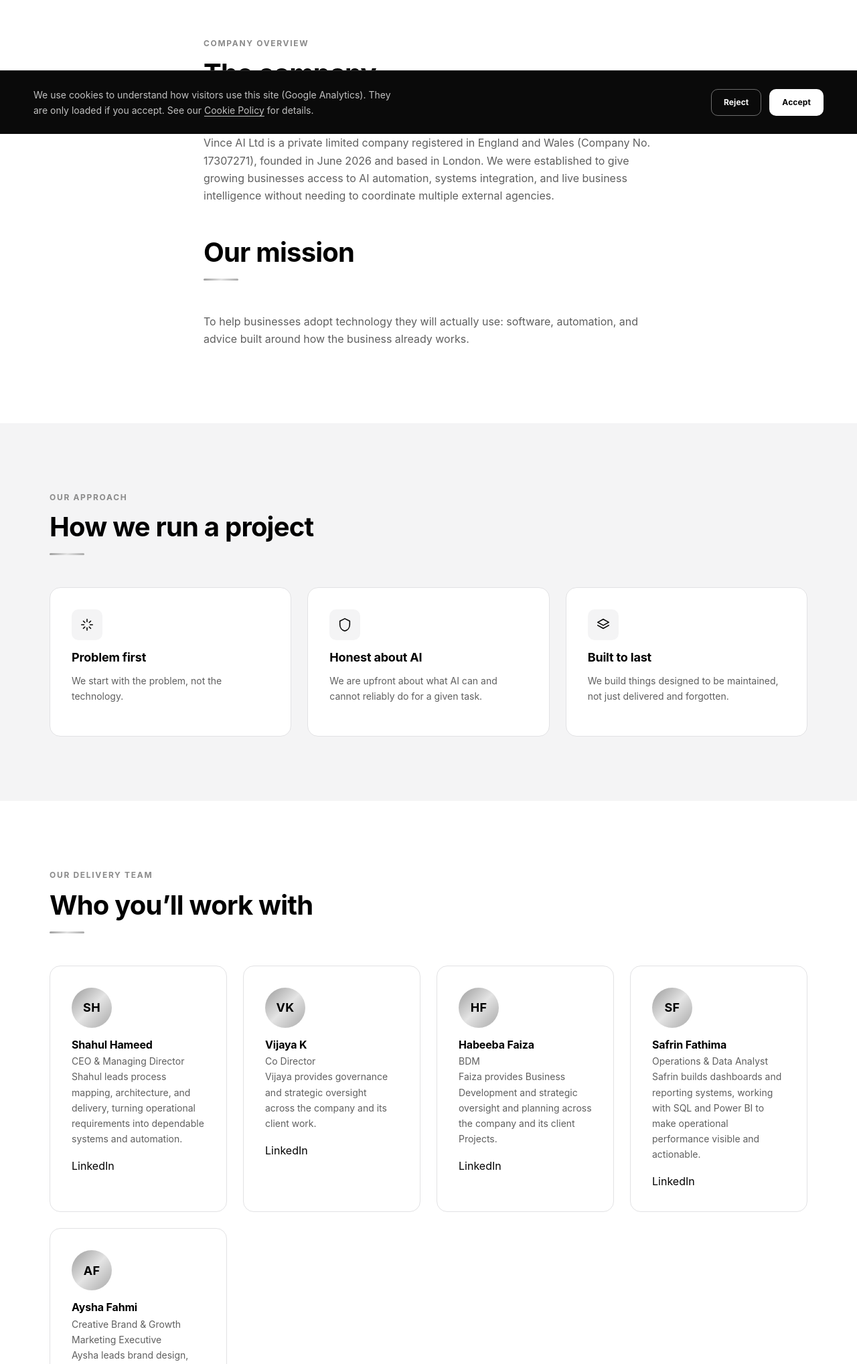
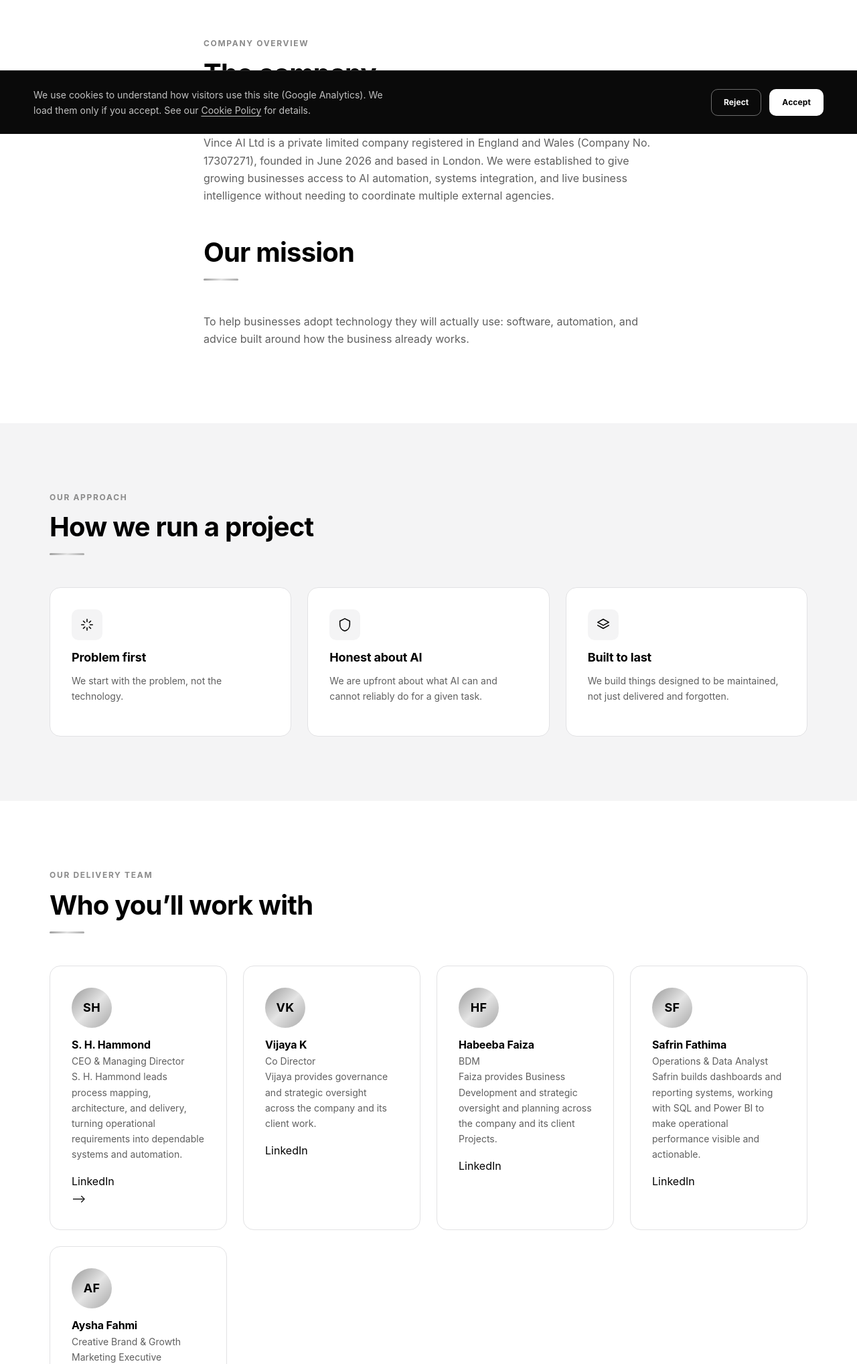
Before and after one commit to Shahul16/vinceai-website, a plain HTML site: page about.html in a window 1280 px wide. Shown: the part 600-2637 px from the top of the page at 67% size. Drawn offline with Linux system fonts and the light colour scheme.

Commit message:
Update about.html

```diff
--- a/about.html
+++ b/about.html
@@ -118,9 +118,9 @@
     <div class="grid grid--4">
       <article class="card team-card reveal">
         <span class="avatar" aria-hidden="true">SH</span>
-        <h3>Shahul Hameed</h3><p class="role">CEO &amp; Managing Director</p>
-        <p>Shahul leads process mapping, architecture, and delivery, turning operational requirements into dependable systems and automation.</p>
-        <a href="https://www.linkedin.com/in/shahulhameed16" rel="noopener" target="_blank">LinkedIn</a>
+        <h3>S. H. Hammond</h3><p class="role">CEO &amp; Managing Director</p>
+        <p>S. H. Hammond leads process mapping, architecture, and delivery, turning operational requirements into dependable systems and automation.</p>
+        <a href="https://www.linkedin.com/in/shahulhameed1" rel="noopener" target="_blank">LinkedIn</a>-->
       </article>
       <article class="card team-card reveal">
         <span class="avatar" aria-hidden="true">VK</span>
@@ -229,7 +229,7 @@
 <div class="cookie-banner" role="region" aria-label="Cookie consent">
   <div class="cookie-banner__inner">
     <p>We use cookies to understand how visitors use this site (Google Analytics).
-       They are only loaded if you accept. See our
+       We load them only if you accept. See our
        <a href="cookie-policy.html">Cookie Policy</a> for details.</p>
     <div class="cookie-banner__actions">
       <button type="button" class="btn btn--outline-light btn--sm" data-consent="reject">Reject</button>
```
